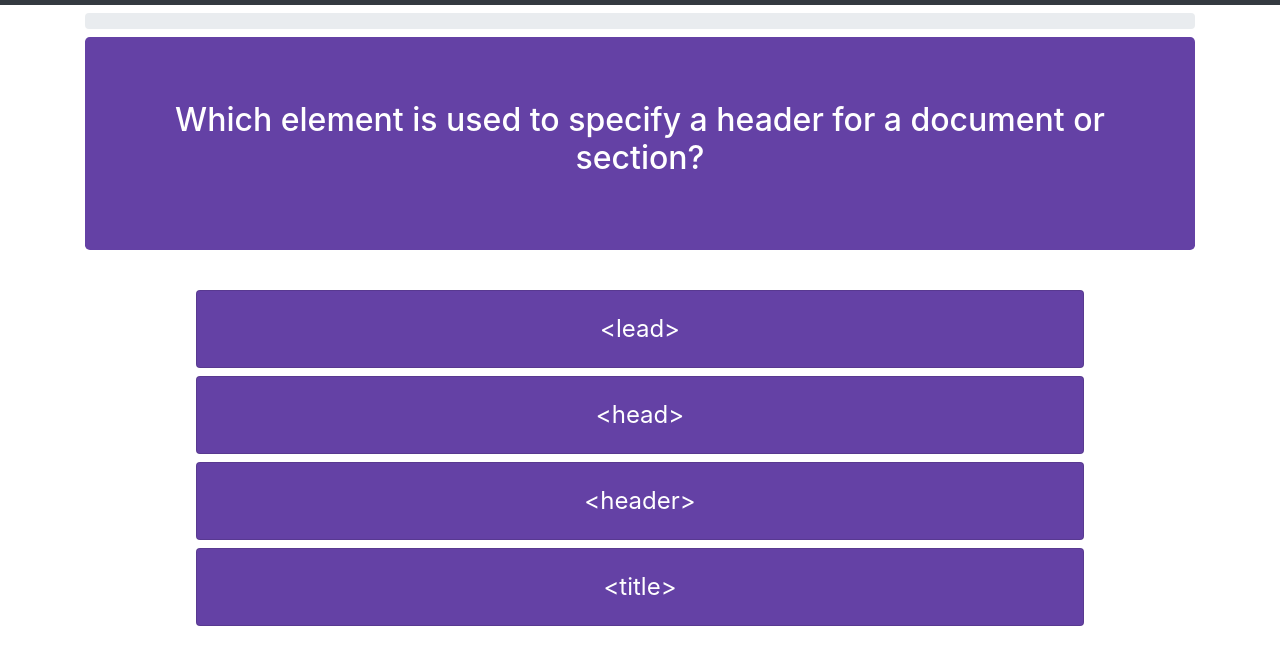
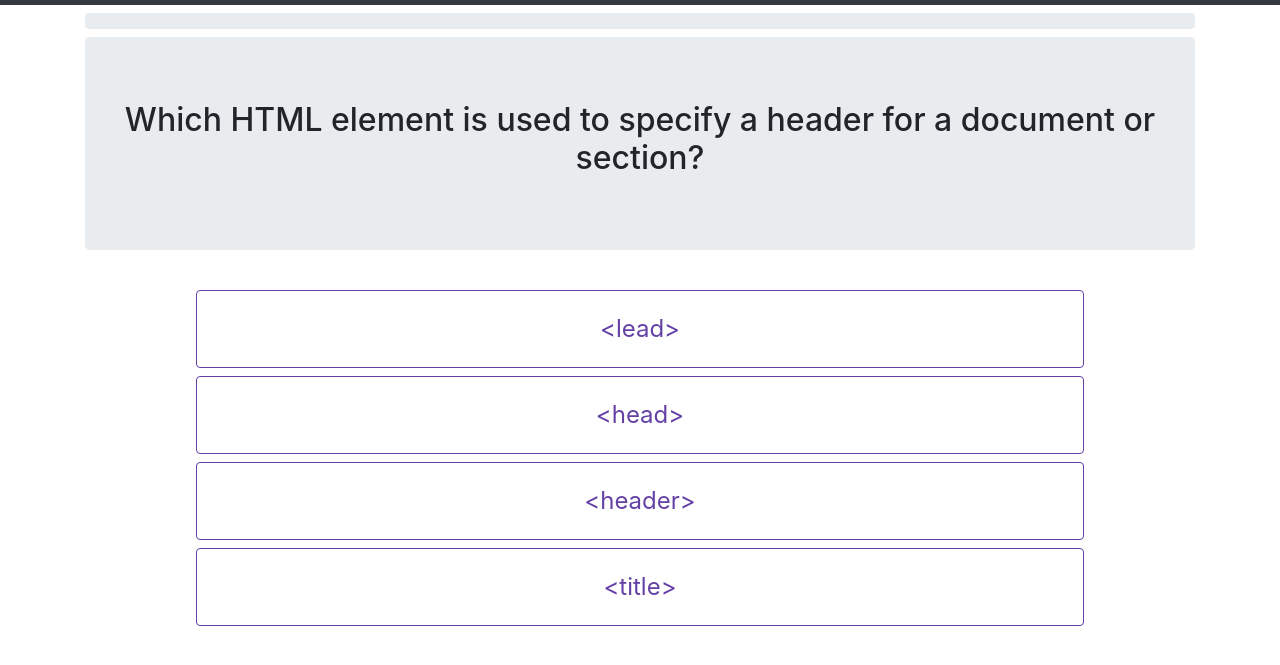
Before and after one commit to jdmarty/codeQuiz, a plain HTML site: page index.html in a window 1280 px wide. Both pictures are taken after a click on the button "HTML". Shown: the part 51-716 px from the top of the page. Drawn offline with nearby package versions, Linux system fonts and the light colour scheme.

Commit message:
Fixed typos in questions and added shake class for timer

```diff
--- a/questions.js
+++ b/questions.js
@@ -3,18 +3,18 @@
 //HTML Questions
 export var htmlQuestions = [
   {
-    question: "What is the HTML element to use to insert a line break?",
+    question: "What is the HTML element to use when you want to insert a line break?",
     answers: ["<span>", "<br>", "<break>", "<lb>"],
     correct: 1,
   },
   {
     question:
-      "Which of the following elements does NOT display inline by default?",
+      "Which of the following HTML elements does NOT display inline by default?",
     answers: ["<span>", "<img>", "<div>", "<input>"],
     correct: 2,
   },
   {
-    question: 'Which of these is correct way to insert an image?',
+    question: 'Which of these is the correct way to insert an image into an HTML document?',
     answers: [
       '<img src="image.jpg" alt="MyImage">',
       '<image src="image.jpg" alt="MyImage">',
@@ -33,7 +33,7 @@ export var htmlQuestions = [
     correct: 3,
   },
   {
-    question: 'Which element is used to specify a header for a document or section?',
+    question: 'Which HTML element is used to specify a header for a document or section?',
     answers: [
       '<lead>',
       '<head>',
@@ -45,7 +45,7 @@ export var htmlQuestions = [
 
 export var cssQuestions = [
   {
-    question: 'Which is the correct CSS syntax?',
+    question: 'Which is an example of correct CSS syntax?',
     answers: [
       'body {color=black}',
       '{body:color black}',
@@ -55,7 +55,7 @@ export var cssQuestions = [
     correct: 2,
   },
   {
-    question: 'What is correct way to add a background color to all \&lt;h1\&gt; elements?',
+    question: 'What is correct way to use CSS to add a background color to all \&lt;h1\&gt; elements?',
     answers: [
       'all.h1 {background-color:#FFFFFF}',
       'h1 {background-color:#FFFFFF}',
@@ -70,7 +70,7 @@ export var cssQuestions = [
     correct: 3,
   },
   {
-    question: 'How do you select all p elements inside a div?',
+    question: 'Which CSS selector do you use to select all p elements inside a div?',
     answers: [
       'div + p',
       'div p',
@@ -80,7 +80,7 @@ export var cssQuestions = [
   },
   {
     question:
-      'How do you display a border like this:<h3>Top: 10px</h3><h3>Bottom: 5px</h3><h3>Left: 20px</h3><h3>Right: 1px</h3>',
+      'How do you use CSS to display a border like this:<h3>Top: 10px</h3><h3>Bottom: 5px</h3><h3>Left: 20px</h3><h3>Right: 1px</h3>',
     answers: [
       'border-width: 10px 1px 5px 20px',
       'border-width: 1px 20px 5px 10px',
@@ -113,7 +113,7 @@ export var jsQuestions = [
     correct: 2,
   },
   {
-    question: 'How do you round the number 7.25, to the nearest integer?',
+    question: 'How do you use JavaScript to round the number 7.25 to the nearest integer?',
     answers: [
       'Math.round(7.25)',
       'round(7.25)',
@@ -133,7 +133,7 @@ export var jsQuestions = [
     correct: 1,
   },
   {
-    question: 'Which of these data types is inherently iterable?',
+    question: 'Which of these JavaScript data types is inherently iterable?',
     answers: [
       'object',
       'number',
@@ -146,7 +146,7 @@ export var jsQuestions = [
 export var jqQuestions = [
   {
     question:
-      "What is the correct jQuery code to set the background color of all p elements to blue?",
+      "What is the correct jQuery code to use to set the background color of all p elements to blue?",
     answers: [
       '$("p").background("blue");',
       '$("p").css("background-color","blue");',
--- a/script.js
+++ b/script.js
@@ -28,6 +28,7 @@ $(document).ready(function () {
   var $scoresList = $("#scoresList");
   var $timer = $("#timer");
   var $progressBar = $("#progressBar");
+  var sound = document.createElement("audio");
 
   //START QUIZ-----------------------------------------------------------------
   //start the app
@@ -138,7 +139,11 @@ $(document).ready(function () {
   function nextQuestion(e) {
     var isCorrect = e.target.getAttribute("data-correct");
     //take away time if they choose the wrong answer
-    if (!isCorrect) timer -= 12;
+    if (!isCorrect) {
+      timer -= 12;
+      $timer.addClass('shake');
+      setTimeout(() => {$timer.removeClass('shake')}, 400)
+    }
     updateProgress(isCorrect);
     qNumber++;
     //if you have reached the end of the questions, end the quiz
@@ -288,6 +293,7 @@ $(document).ready(function () {
   //function to update progress bar
   function updateProgress(correct) {
     if (correct) {
+      //create and append animated progress bar
       var newProgress = $(
         `<div class="progress-bar bg-success" role="progressbar" style="width: 0%" aria-valuenow="${
           100 / questions.length
@@ -295,6 +301,7 @@ $(document).ready(function () {
       ).animate({ width: `${100 / questions.length}%` }, 100);
       $progressBar.append(newProgress);
     } else {
+      //create and append animated progress bar
       var newProgress = $(
         `<div class="progress-bar bg-danger" role="progressbar" style="width: 0%" aria-valuenow="${
           100 / questions.length
--- a/style.css
+++ b/style.css
@@ -7,6 +7,25 @@
     color: white;
     display: none;
 }
+
+.shake {
+  animation: shake 0.4s;
+  color: red !important
+}
+
+@keyframes shake {
+  0% { transform: translate(2px, 2px) rotate(0deg); }
+  10% { transform: translate(-2px, -4px) rotate(-2deg); }
+  20% { transform: translate(-6px, 0px) rotate(2deg); }
+  30% { transform: translate(-6px, 4px) rotate(0deg); }
+  40% { transform: translate(2px, -2px) rotate(2deg); }
+  50% { transform: translate(-2px, 4px) rotate(-2deg); }
+  60% { transform: translate(-6px, 2px) rotate(0deg); }
+  70% { transform: translate(6px, 2px) rotate(-2deg); }
+  80% { transform: translate(-2px, -2px) rotate(2deg); }
+  90% { transform: translate(2px, 4px) rotate(0deg); }
+  100% { transform: translate(2px, -4px) rotate(-2deg); }
+};
 
 /* Jumbotron */
 #questionBox {
@@ -33,12 +52,15 @@
     font-size: 1.5em;
     width: 80%;
     margin: 0 auto;
-    background-color: #6441A5;
-    color: white;
+    background-color: white;
+    color: #6441A5;
+    border: 1px solid #6441A5
 }
 
 .answer:hover {
     box-shadow: 4px 6px 5px #888888;
+    background-color: #6441A5;
+    color: white;
 }
 
 /* Buttons */
```
